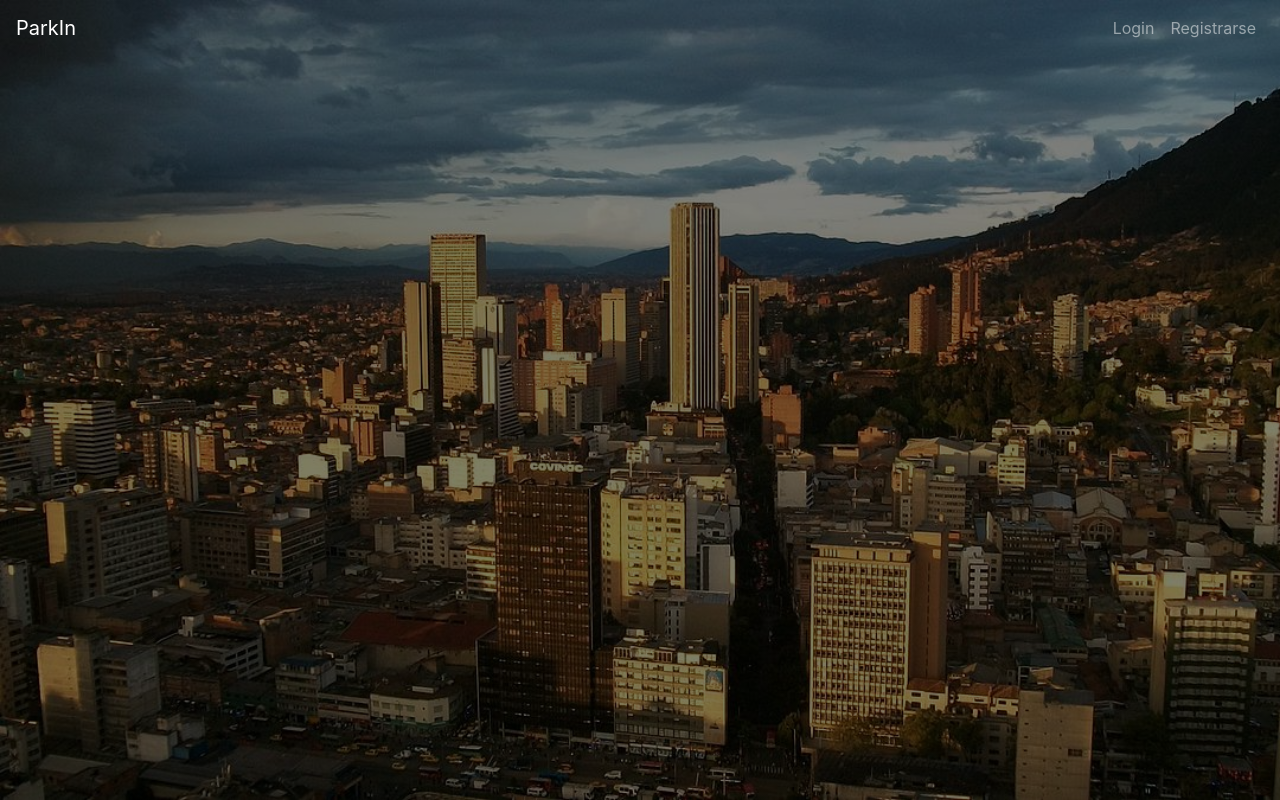
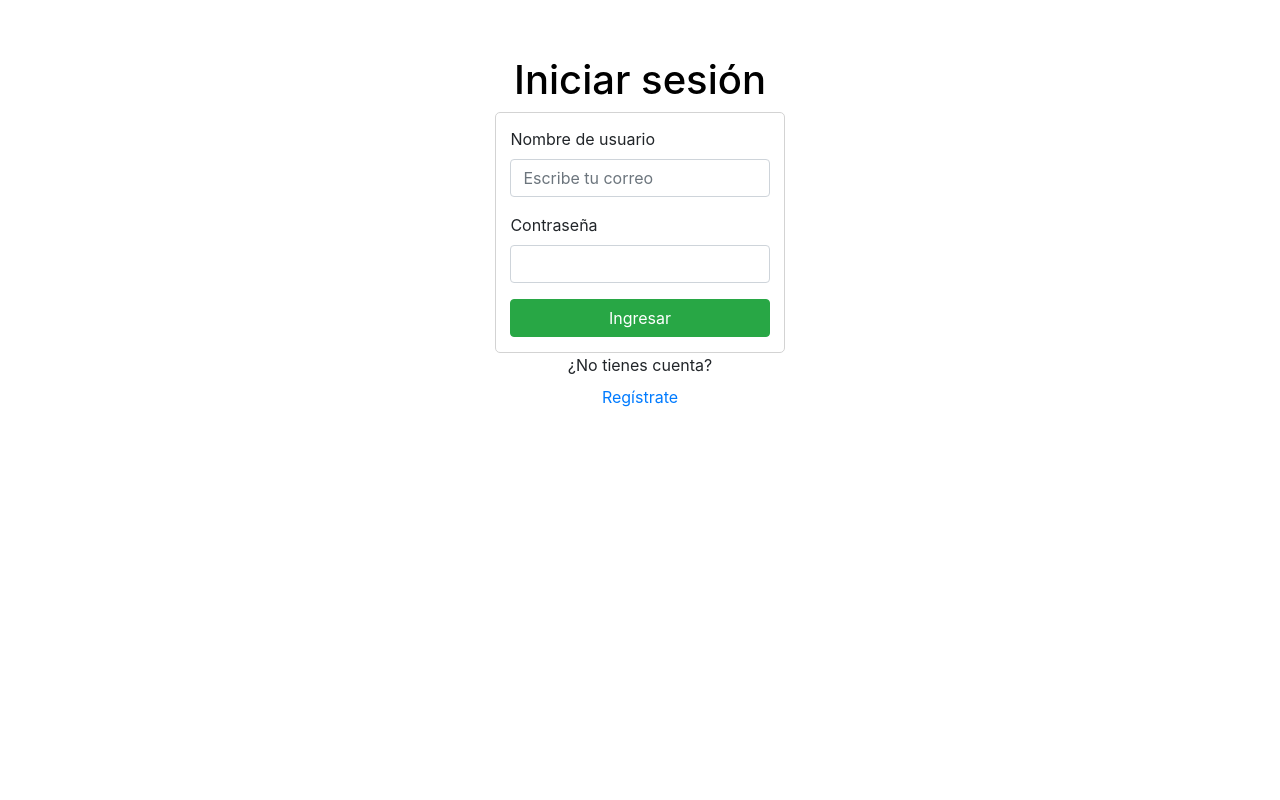
Before and after one commit to isis3710-uniandes-backup/Team05-Entrega5, a React (Create React App) app in the folder client/: page /login in a window 1280 px wide. Built offline with nearby package versions, Linux system fonts and the light colour scheme.

Commit message:
Pantalla login implementada

```diff
--- a/client/package.json
+++ b/client/package.json
@@ -6,7 +6,9 @@
     "@auth0/auth0-spa-js": "^1.3.2",
     "bootstrap": "^4.3.1",
     "jquery": "^3.4.1",
+    "prop-types": "^15.7.2",
     "react": "^16.10.2",
+    "react-avatar": "^3.7.0",
     "react-bootstrap": "^1.0.0-beta.14",
     "react-datepicker": "^2.9.6",
     "react-dates": "^21.3.2",
--- a/client/src/App/Home/Home.css
+++ b/client/src/App/Home/Home.css
@@ -1,11 +1,11 @@
 .home {
     text-align: center;
-    /* background:linear-gradient(rgba(0,0,0,0.5), rgba(0,0,0,0.5)), url("../../assets/backgroundImage.jpeg");
+    background:linear-gradient(rgba(0,0,0,0.5), rgba(0,0,0,0.5)), url("../../assets/backgroundImage.jpeg");
     height: 100vh;
     width: 100vw;
     background-attachment: scroll;
     background-size: cover;
-    background-repeat: no-repeat; */
+    background-repeat: no-repeat;
   }
 
   .reservar {
--- a/client/src/App/Home/Home.js
+++ b/client/src/App/Home/Home.js
@@ -5,6 +5,7 @@ import React from "react";
  * https://react-bootstrap.github.io/getting-started/introduction
  * */
 import Reservar from '../Reservar/Reservar.js';
+import NavBar from '../NavBar/NavBar.js';
 import "./Home.css";
 
 class Home extends React.Component {
@@ -16,6 +17,7 @@ class Home extends React.Component {
   render() {
     return (
       <div className="home">
+        <NavBar />
         <div className="reservar">
           <Reservar />
         </div>
--- a/client/src/App/Login/Login.css
+++ b/client/src/App/Login/Login.css
@@ -0,0 +1,27 @@
+.prueba {
+    width: 25%;
+    height: 75%;
+}
+
+.titulo {
+    color: black;
+}
+
+.border-container{
+    border: solid;
+    border-width: 1px;
+    border-radius: 5px;
+    border-color: lightgray;
+}
+
+.login-container {
+    padding: 5%;
+}
+
+.registrar-container {
+    padding-top: 5%;
+    border: solid;
+    border-width: 1px;
+    border-radius: 5px;
+    border-color: lightgray;
+}
--- a/client/src/App/Login/Login.js
+++ b/client/src/App/Login/Login.js
@@ -2,6 +2,12 @@ import React from 'react';
 import Container from 'react-bootstrap/Container'
 import Row from 'react-bootstrap/Row'
 import Col from 'react-bootstrap/Col'
+import Form from 'react-bootstrap/Form';
+import NavBar from '../NavBar/NavBar.js';
+import Button from 'react-bootstrap/Button';
+import Nav from 'react-bootstrap/Nav'
+
+
 import "./Login.css";
 
 export default class Login extends React.Component {
@@ -11,9 +17,36 @@ export default class Login extends React.Component {
 
     render() {
         return (
-            <Container>
-
-            </Container>
+            <div>
+                <NavBar />
+                <Container className="prueba">
+                    <h1 className="titulo">
+                        Iniciar sesión
+                </h1>
+                    <div className="border-container">
+                        <Container className="login-container">
+                            <Form className="text-left">
+                                <Form.Group>
+                                    <Form.Label>Nombre de usuario</Form.Label>
+                                    <Form.Control type="text" placeholder="Escribe tu correo"></Form.Control>
+                                </Form.Group>
+                                <Form.Group>
+                                    <Form.Label>Contraseña</Form.Label>
+                                    <Form.Control type="password"></Form.Control>
+                                </Form.Group>
+                                <Button variant="success" size="md" block>Ingresar</Button>
+                            </Form>
+                        </Container>
+                    </div>
+                </Container>
+                <Container>
+                    <Row>
+                        <Col>
+                            ¿No tienes cuenta? <Nav.Link href="/Registrar">Regístrate</Nav.Link>
+                        </Col>
+                    </Row>
+                </Container>
+            </div>
         );
     }
 }
--- a/client/src/App/Reservar/Reservar.css
+++ b/client/src/App/Reservar/Reservar.css
@@ -15,3 +15,11 @@
 .datePicker {
     width: 50%;
 }
+
+.time-picker {
+    width: 100%;
+}
+
+.search-button {
+    text-align: right;
+}
--- a/client/src/App/Reservar/Reservar.js
+++ b/client/src/App/Reservar/Reservar.js
@@ -8,6 +8,7 @@ import { SingleDatePicker } from 'react-dates';
 import TimePicker from 'react-time-picker'
 import Row from 'react-bootstrap/Row';
 import Col from 'react-bootstrap/Col';
+import Button from 'react-bootstrap/Button';
 
 import './Reservar.css'
 
@@ -32,7 +33,7 @@ export default class Reservar extends React.Component {
                             <Form className="card-label">
                                 <Form.Group controlId="sectorForm">
                                     <Form.Label>¿En qué sector te gustaría?</Form.Label>
-                                    <Form.Control type="email" placeholder="Empieza a escribir algún sector"></Form.Control>
+                                    <Form.Control type="text" placeholder="Empieza a escribir algún sector"></Form.Control>
                                 </Form.Group>
                                 <FormGroup>
                                     <Row>
@@ -70,14 +71,19 @@ export default class Reservar extends React.Component {
                                             />
                                         </Col>
                                         <Col>
+                                            <div className="time-picker">
                                                 <TimePicker
-                                                required={true}
-                                                disableClock={true}
-                                                clearIcon={null}
+                                                    required={true}
+                                                    disableClock={true}
+                                                    clearIcon={null}
                                                 />
+                                            </div>
                                         </Col>
                                     </Row>
                                 </FormGroup>
+                                <div className="search-button">
+                                    <Button variant="danger">Buscar</Button>
+                                </div>
                             </Form>
                         </Card.Body>
                     </Card>
--- a/client/src/App/_Index/App.css
+++ b/client/src/App/_Index/App.css
@@ -1,12 +1,12 @@
 .App {
   text-align: center;
   text-align: center;
-  background:linear-gradient(rgba(0,0,0,0.5), rgba(0,0,0,0.5)), url("../../assets/backgroundImage.jpeg");
+  /* background:linear-gradient(rgba(0,0,0,0.5), rgba(0,0,0,0.5)), url("../../assets/backgroundImage.jpeg");
   height: 100vh;
   width: 100vw;
   background-attachment: scroll;
   background-size: cover;
-  background-repeat: no-repeat;
+  background-repeat: no-repeat; */
 }
 
 .App-logo {
--- a/client/src/App/_Index/App.js
+++ b/client/src/App/_Index/App.js
@@ -1,5 +1,4 @@
 import React from "react";
-import NavBar from '../NavBar/NavBar.js';
 
 import "./normalize.css";
 import "./App.css";
@@ -20,7 +19,6 @@ import Login from "../Login/Login.js";
 function App() {
   return (
     <div className="App">
-      <NavBar />
       <Switch>
         <Route exact path="/" component={Home} />
         <Route exact path="/inicio" component={Home} />
```
Also changed, not shown: 1 other file (tests, documents, lock files or other folders).
